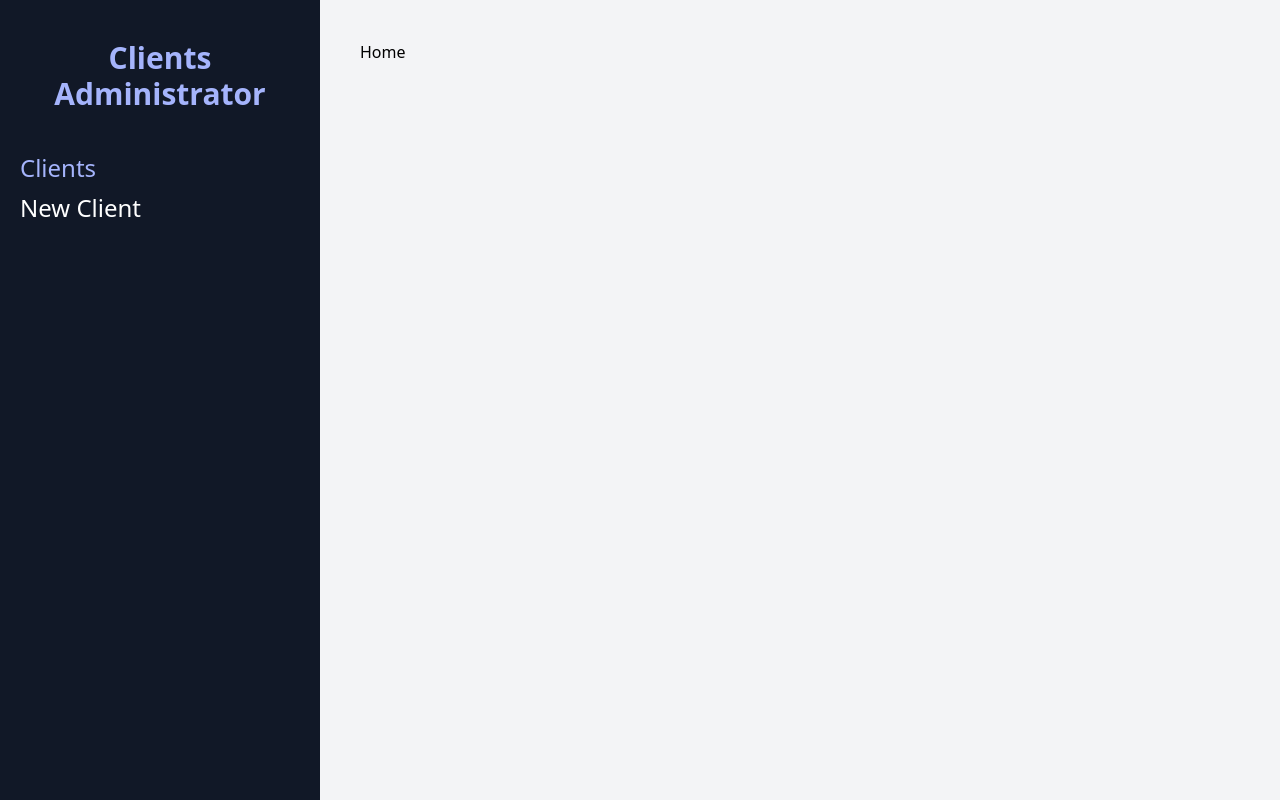
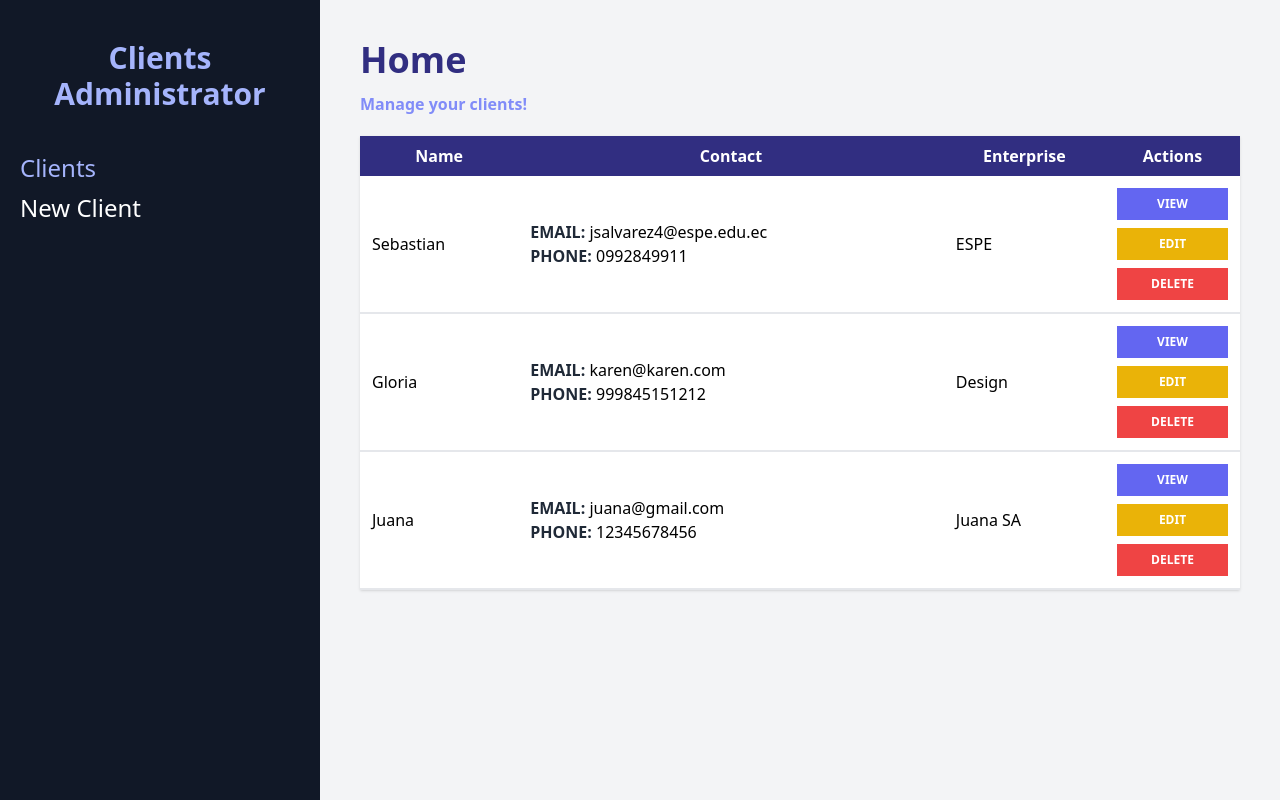
Before and after one commit to listerineh/simple-CRN, a React (Vite) app: page /clients in a window 1280 px wide. Built offline with nearby package versions, Linux system fonts and the light colour scheme; data requests are answered from the project's data file.

Commit message:
Feature: Initial listing

```diff
--- /dev/null
+++ b/src/components/Client.jsx
@@ -0,0 +1,35 @@
+import React from 'react'
+
+function Client({ client }) {
+
+  const {name, enterprise, email, phone, notes} = client
+
+  return (
+    <tr className='border-b-2 hover:bg-gray-50'>
+        <td className="p-3">{name}</td>
+        <td className="p-3">
+          <p><span className='text-gray-800 uppercase font-bold'>Email: </span>{email}</p>
+          <p><span className='text-gray-800 uppercase font-bold'>Phone: </span>{phone}</p>
+        </td>
+        <td className="p-3">{enterprise}</td>
+        <td className="p-3">
+          <button
+            type='button'
+            className='bg-indigo-500 hover:bg-indigo-400 block w-full text-white p-2 uppercase font-bold text-xs'
+          >View</button>
+
+          <button
+            type='button'
+            className='bg-yellow-500 hover:bg-yellow-400 block w-full text-white p-2 uppercase font-bold text-xs mt-2'
+          >Edit</button>
+
+          <button
+            type='button'
+            className='bg-red-500 hover:bg-red-400 block w-full text-white p-2 uppercase font-bold text-xs mt-2'
+          >Delete</button>
+        </td>
+    </tr>
+  )
+}
+
+export default Client
--- a/src/pages/Home.jsx
+++ b/src/pages/Home.jsx
@@ -1,10 +1,52 @@
-import React from 'react'
+import { useState, useEffect } from 'react'
+import Client from '../components/Client'
 
 function Home() {
+
+  const [clients, setClients] = useState([])
+
+  useEffect(() => {
+    const getClientsFromAPI = async () => {
+      try {
+        const URL = 'http://localhost:4000/clients'
+        const response = await fetch(URL)
+        const result = await response.json()
+
+        setClients(result)
+
+      } catch (error) {
+        console.log('ERROR:', error)
+      }
+    }
+    getClientsFromAPI()
+  }, [])
+
   return (
-    <div>
-      <h1>Home</h1>
-    </div>
+    <>
+      <h1 className="font-black text-4xl text-indigo-900">Home</h1>
+      <p className='mt-3 text-indigo-400 font-semibold'>Manage your clients!</p>
+
+      <table className='w-full mt-5 table-auto shadow bg-white'>
+        <thead className='bg-indigo-900 text-white'>
+          <tr>
+            <th className="p-2">Name</th>
+            <th className="p-2">Contact</th>
+            <th className="p-2">Enterprise</th>
+            <th className="p-2">Actions</th>
+          </tr>
+        </thead>
+
+        <tbody>
+          { clients.map(client => (
+              <Client
+                key={ client.id }
+                client={ client }
+              />
+          ))}
+        </tbody>
+      </table>
+
+    </>
   )
 }
 
```
